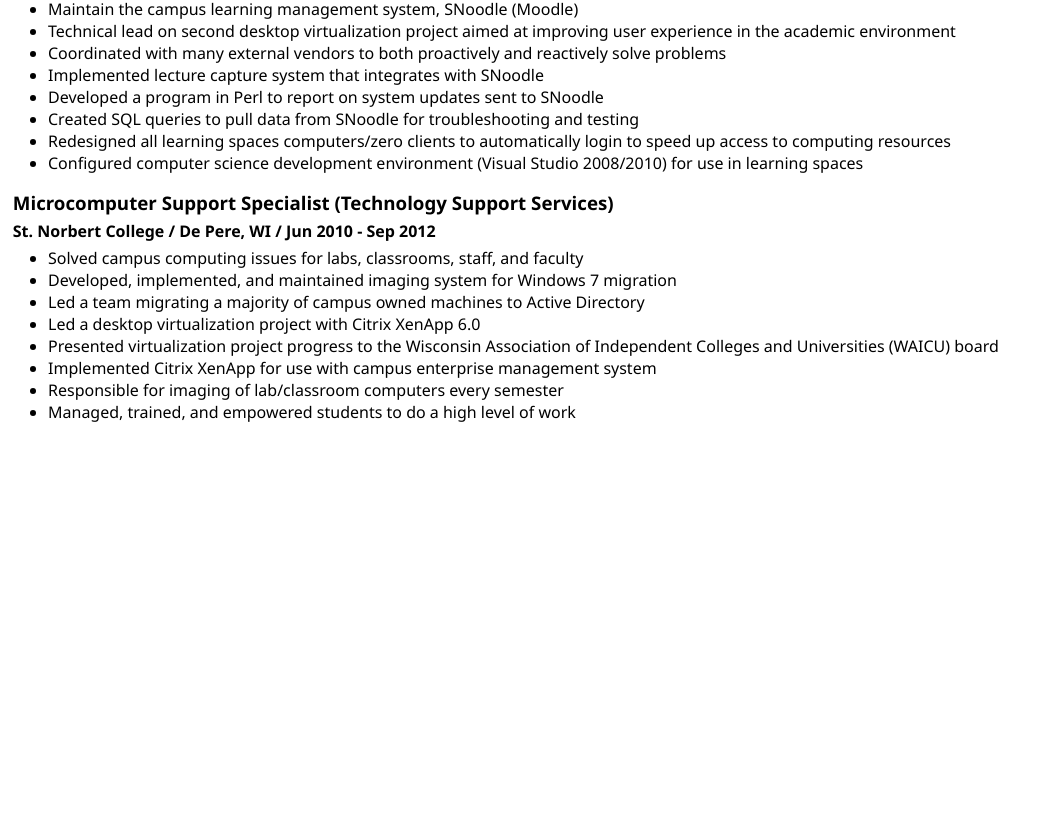
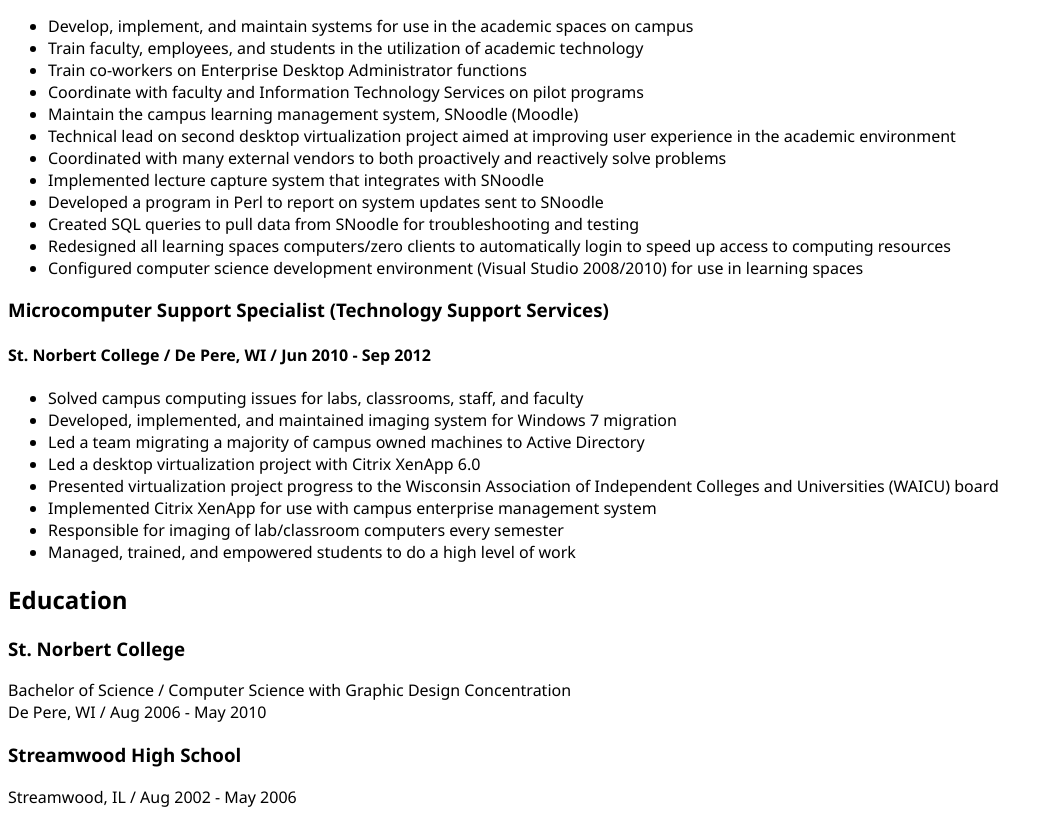
Before and after one commit to geoffwild11/personalsite, an Angular app in the folder geoffreywild-website/: page / in a window 1280 px wide. Shown: the part 783-1599 px from the top of the page, without its empty margins (0-1053 px from the left). Before the commit the page ends 1222 px from the top, so only its background shows below. Built offline with nearby package versions, Linux system fonts and the light colour scheme.

Commit message:
Start adding education component

```diff
--- a/geoffreywild-website/src/app/app.module.ts
+++ b/geoffreywild-website/src/app/app.module.ts
@@ -4,12 +4,14 @@
 import { AppComponent } from './app.component';
 import { ResumeComponent } from './resume/resume.component';
 import { JobComponent } from './job/job.component';
+import { EducationComponent } from './education/education.component';
 
 @NgModule({
   declarations: [
     AppComponent,
     ResumeComponent,
-    JobComponent
+    JobComponent,
+    EducationComponent
   ],
   imports: [
     BrowserModule
--- /dev/null
+++ b/geoffreywild-website/src/app/education/education.component.html
@@ -0,0 +1,9 @@
+<div class="educationEntry">
+  <h3>{{educationModel.institution}}</h3>
+  <div *ngIf="educationModel.degree && educationModel.major" class="collegeEducation">
+    {{educationModel.degree}} / {{educationModel.major}}
+  </div>
+  <div class="institutionInfo">
+    {{educationModel.resumeInfo.location}} / {{educationModel.resumeInfo.dateStart | date:"MMM yyyy"}} - {{educationModel.resumeInfo.dateEnd | date:"MMM yyyy"}}
+  </div>
+</div>
--- /dev/null
+++ b/geoffreywild-website/src/app/education/education.component.ts
@@ -0,0 +1,17 @@
+import { Component, OnInit, Input } from '@angular/core';
+import { IEducationInfo } from './education.models';
+
+@Component({
+  selector: 'app-education',
+  templateUrl: './education.component.html',
+  styleUrls: ['./education.component.scss']
+})
+export class EducationComponent implements OnInit {
+
+  @Input() educationModel: IEducationInfo;
+  constructor() { }
+
+  ngOnInit() {
+  }
+
+}
--- a/geoffreywild-website/src/app/job/job.component.html
+++ b/geoffreywild-website/src/app/job/job.component.html
@@ -1,4 +1,4 @@
-<div class="job">
+<div class="jobEntry">
   <h3>{{jobModel.position}}</h3>
   <h4>
     {{jobModel.employer}} / {{jobModel.resumeInfo.location}} / {{jobModel.resumeInfo.dateStart | date:'MMM yyyy'}}
--- a/geoffreywild-website/src/app/resume/resume.component.html
+++ b/geoffreywild-website/src/app/resume/resume.component.html
@@ -1,3 +1,11 @@
 <h2>Work Experience</h2>
-<app-job *ngFor="let job of jobs" [jobModel]="job">
-</app-job>
+<div class="jobContainer">
+  <app-job *ngFor="let job of jobs" [jobModel]="job">
+  </app-job>
+</div>
+
+<h2>Education</h2>
+<div class="educationContainer">
+  <app-education *ngFor="let eduEntry of education" [educationModel]="eduEntry">
+  </app-education>
+</div>
--- a/geoffreywild-website/src/app/resume/resume.component.ts
+++ b/geoffreywild-website/src/app/resume/resume.component.ts
@@ -1,7 +1,9 @@
 import { Component, OnInit } from '@angular/core';
 
-import { JOBS } from './jobs';
+import { JOBS } from '../../data/jobs';
 import { IJobInfo } from '../job/job.models';
+import { IEducationInfo } from '../education/education.models';
+import { EDUCATION } from 'src/data/education';
 
 @Component({
   selector: 'app-resume',
@@ -11,6 +13,7 @@
 export class ResumeComponent implements OnInit {
 
   public jobs: IJobInfo[] = JOBS;
+  public education: IEducationInfo[] = EDUCATION;
 
   constructor() { }
 
--- a/geoffreywild-website/src/app/resume/resume.models.ts
+++ b/geoffreywild-website/src/app/resume/resume.models.ts
@@ -2,5 +2,5 @@
   dateEnd?: Date;
   dateStart: Date;
   location: string;
-  infoList: string[];
+  infoList?: string[];
 }
--- /dev/null
+++ b/geoffreywild-website/src/data/education.ts
@@ -0,0 +1,24 @@
+import { IEducationInfo } from 'src/app/education/education.models';
+
+export const EDUCATION: IEducationInfo[] = [
+  {
+    degree: 'Bachelor of Science',
+    institution: 'St. Norbert College',
+    major: 'Computer Science with Graphic Design Concentration',
+    resumeInfo: {
+      dateEnd: new Date(2010, 4),
+      dateStart: new Date(2006, 7),
+      location: 'De Pere, WI',
+      infoList: []
+    }
+  },
+  {
+    institution: 'Streamwood High School',
+    resumeInfo: {
+      dateEnd: new Date(2006, 4),
+      dateStart: new Date(2002, 7),
+      location: 'Streamwood, IL',
+      infoList: []
+    }
+  }
+];
--- a/geoffreywild-website/src/app/resume/jobs.ts
+++ b/geoffreywild-website/src/data/jobs.ts
@@ -1,4 +1,4 @@
-import { IJobInfo } from '../job/job.models';
+import { IJobInfo } from '../app/job/job.models';
 
 export const JOBS: IJobInfo[] = [
   {
```
Also changed, not shown: geoffreywild-website/src/app/education/education.models.ts (added, +8 -0 lines), geoffreywild-website/src/app/education/education.component.scss (added), 1 other file (tests, documents, lock files or other folders).
